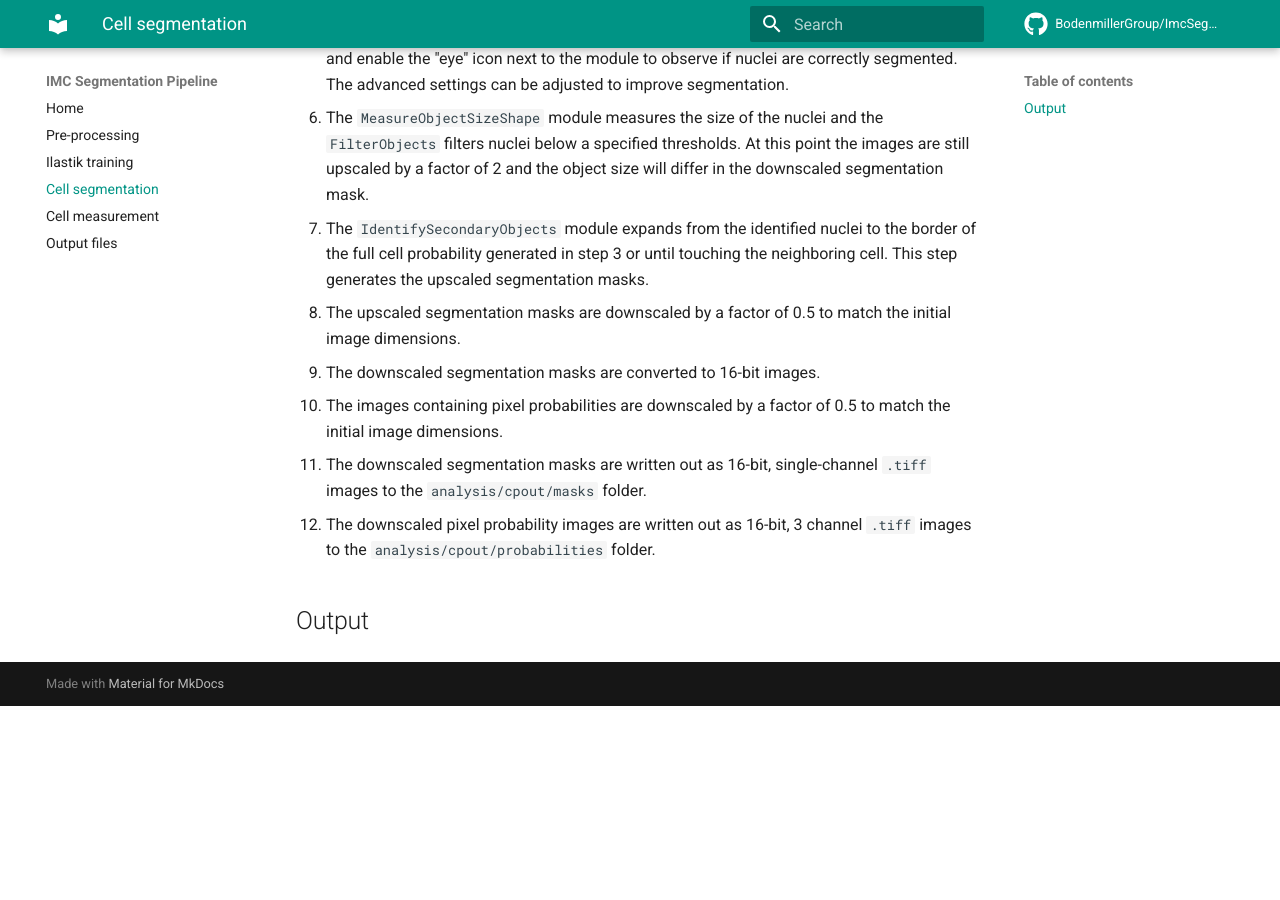
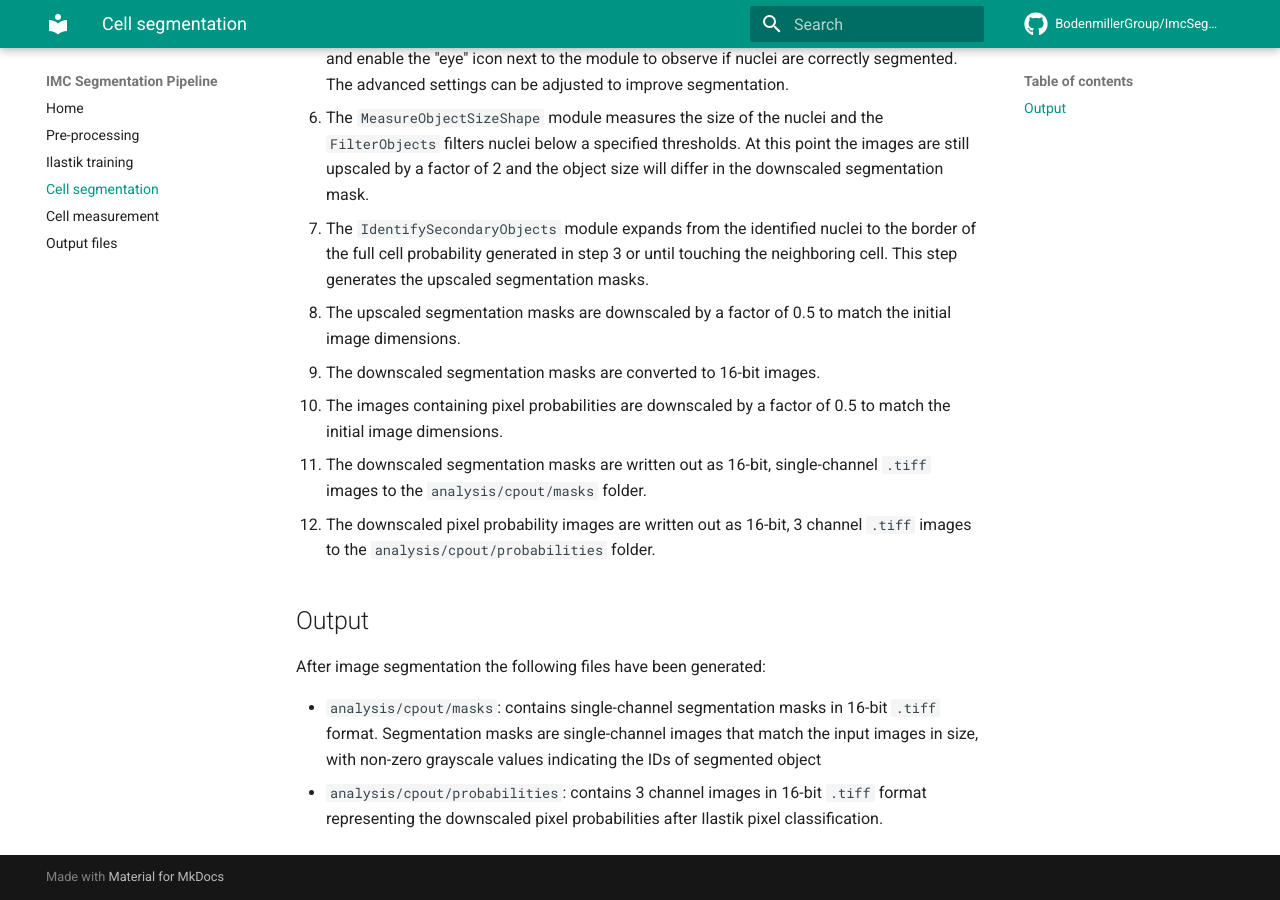
Before and after one commit to BodenmillerGroup/ImcSegmentationPipeline, an MkDocs documentation site: the page built from docs/segmentation.md, in a window 1280 px wide and 900 px high, scrolled down 631 px. Built offline with MkDocs 1.6.1 and Material for MkDocs 9.7.7, drawn with Linux system fonts in a browser that asks for light colours; comment, search, counter and statistics services are not loaded; before the commit the page ends 1337 px from its top, so only the background shows below that.

Commit message:
Final segmentation docs

```diff
--- a/docs/segmentation.md
+++ b/docs/segmentation.md
@@ -22,3 +22,8 @@ The following steps are part of the pipeline:
 12. The downscaled pixel probability images are written out as 16-bit, 3 channel `.tiff` images to the `analysis/cpout/probabilities` folder.
 
 ## Output
+
+After image segmentation the following files have been generated:
+
+* `analysis/cpout/masks`: contains single-channel segmentation masks in 16-bit `.tiff` format. Segmentation masks are single-channel images that match the input images in size, with non-zero grayscale values indicating the IDs of segmented object
+* `analysis/cpout/probabilities`: contains 3 channel images in 16-bit `.tiff` format representing the downscaled pixel probabilities after Ilastik pixel classification.
```
